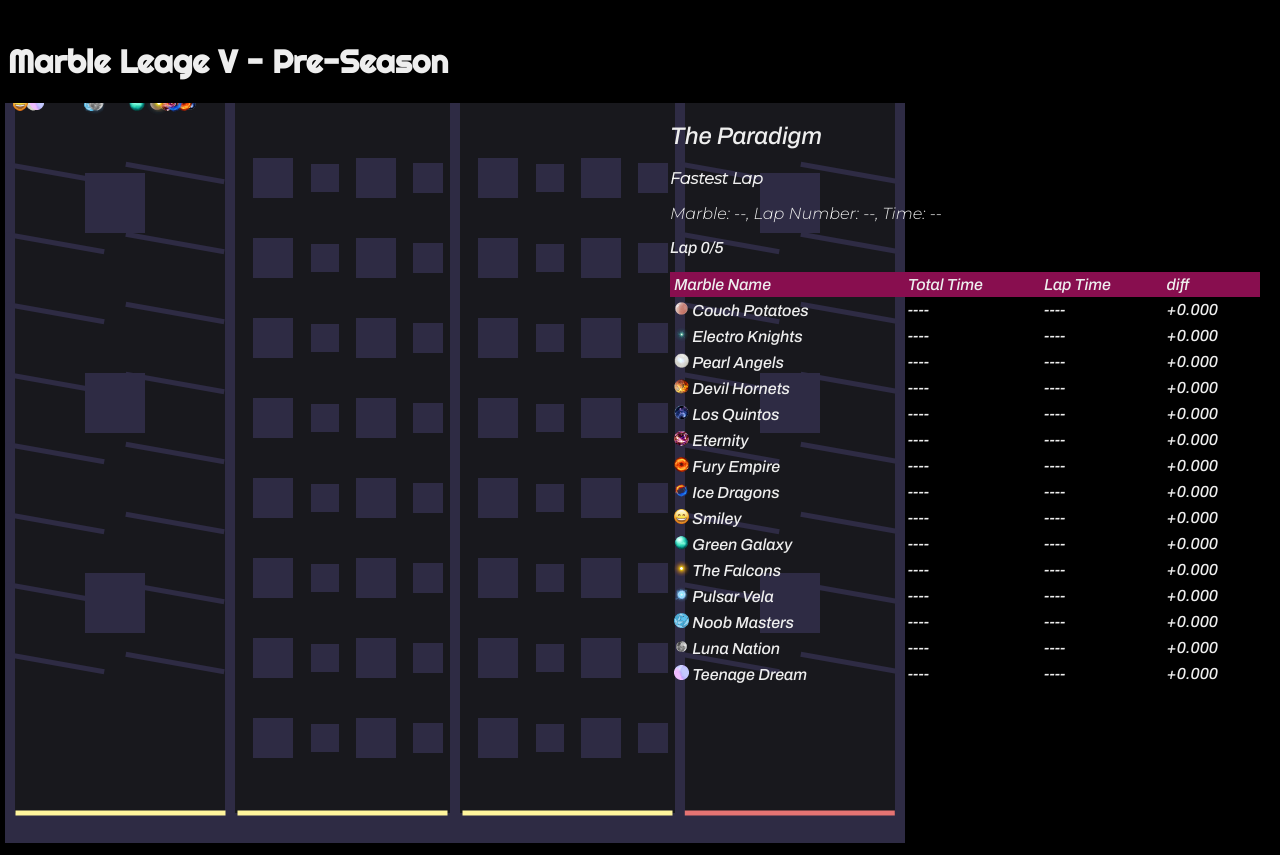
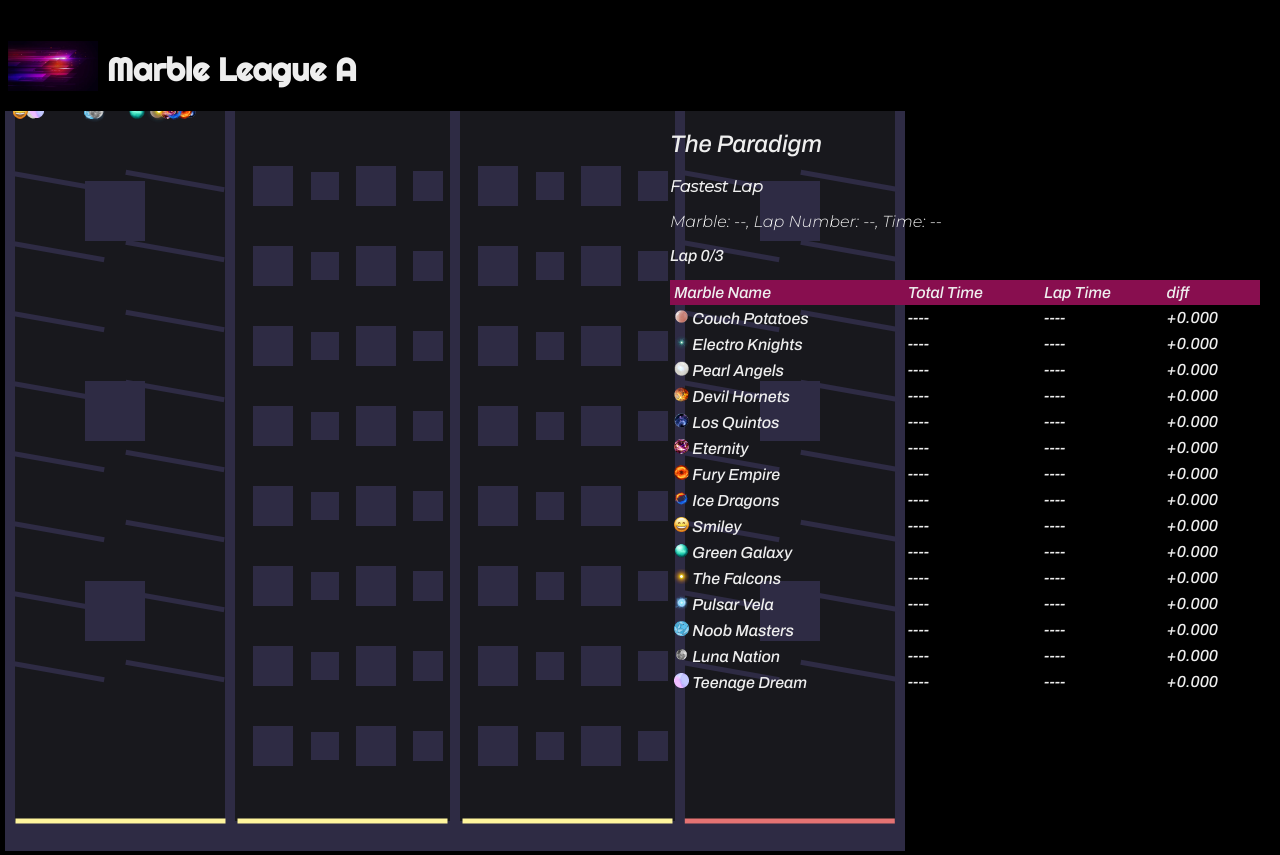
Before and after one commit to tahmidefaz/marble-run-simulation, a plain HTML site: page index.html in a window 1280 px wide. Drawn offline with Linux system fonts and the light colour scheme.

Commit message:
styling and positioning

```diff
--- a/assets/css/main.css
+++ b/assets/css/main.css
@@ -3,8 +3,15 @@ body {
     color: #eeeeee;
 }
 
+#headerImage {
+    position: relative;
+    top: 10px;
+    height: 50px;
+    width: 90px;
+}
+
 h1 {
-    padding-top: 20px;
+    padding-top: 10px;
     font-family: 'Righteous';
 }
 
--- a/assets/main.js
+++ b/assets/main.js
@@ -29,7 +29,7 @@ var getAngle = (degree) => degree * (Math.PI/180);
 var marbels = getMarbels(bodyWidth, engine);
 
 // set number of Laps
-var totalLaps = 5;
+var totalLaps = 3;
 
 var fastestLap = ['', 0, Infinity];
 var lapData = new Array(totalLaps);
@@ -81,7 +81,7 @@ Events.on(engine, 'collisionStart', function(event) {
         if (pair.bodyA.label === 'Marble') {
             switch (pair.bodyB.label) {
                 case 'Teleport':
-                    Body.setPosition(pair.bodyA, {x: pair.bodyA.position.x+223, y:-5});
+                    Body.setPosition(pair.bodyA, {x: pair.bodyA.position.x+223, y:-10});
                     break;
                 case 'End':
                     endLogic(pair.bodyA, totalLaps);
--- a/index.html
+++ b/index.html
@@ -9,7 +9,7 @@
     <script src="libraries/matter.js"></script>
 </head>
 <body>
-    <h1>Marble Leage V - Pre-Season</h1>
+    <h1><img id="headerImage" src="assets/background.jpg"> Marble League A</h1>
     <div id="race"></div>
     <div id="data">
         <h2 id="mapName"></h2>
```
Also changed, not shown: assets/background.jpg (added).
